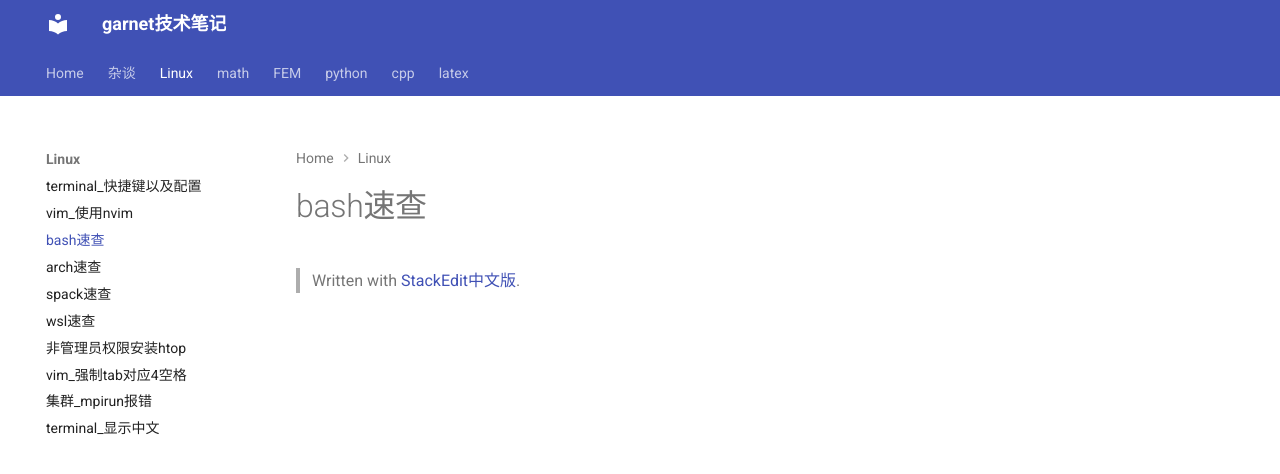
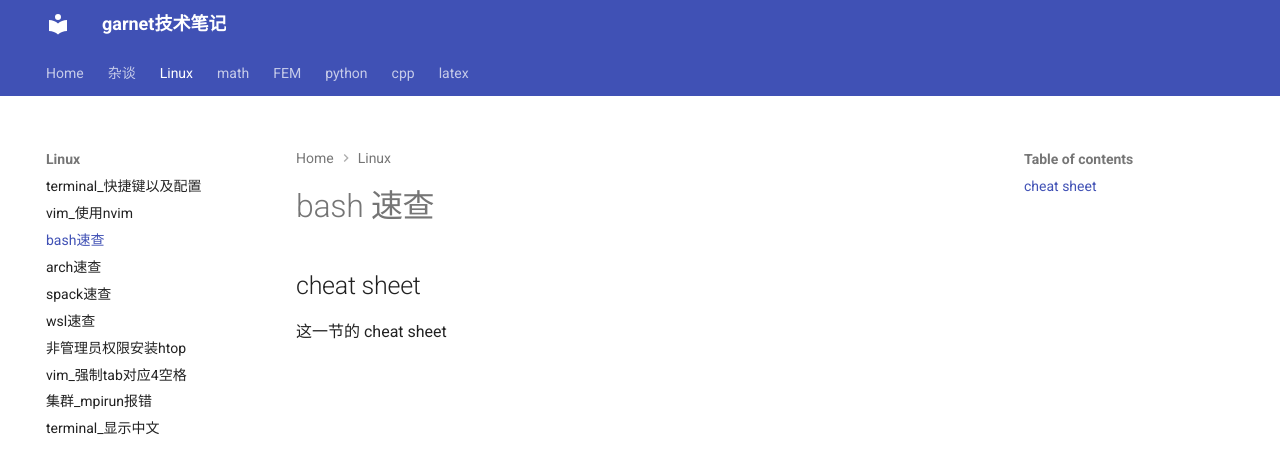
Before and after one commit to ymma98/technotes, an MkDocs documentation site: the page built from docs/Linux/bash速查.md, in a window 1280 px wide. Shown: the top 474 px of the page. Built offline with MkDocs 1.6.1 and Material for MkDocs 9.7.7, drawn with Linux system fonts in a browser that asks for light colours.

Commit message:
docs/Linux/bash速查.md updated from https://stackedit.cn/

```diff
--- a/docs/Linux/bash速查.md
+++ b/docs/Linux/bash速查.md
@@ -1,7 +1,8 @@
+# bash 速查
 
+## cheat sheet
 
-
-> Written with [StackEdit中文版](https://stackedit.cn/).
+这一节的 cheat sheet
 <!--stackedit_data:
-eyJoaXN0b3J5IjpbNDQwOTA1NjE5XX0=
+eyJoaXN0b3J5IjpbLTQwNDg2MjczMF19
 -->
```
